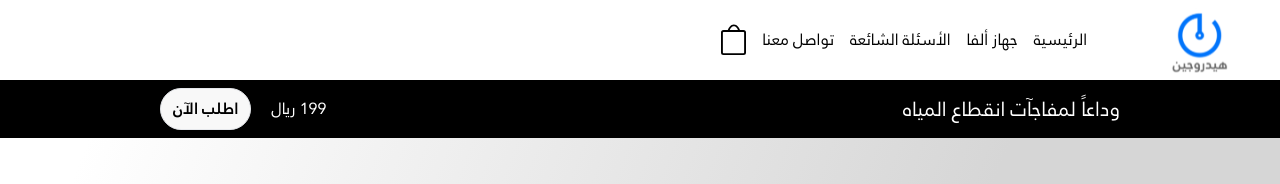
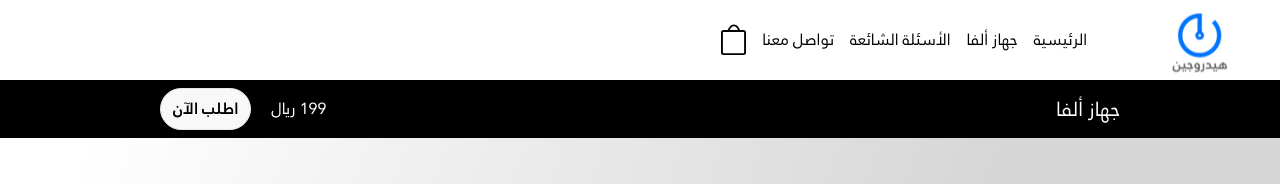
Before and after one commit to MuhannadHQ/hydrogen-website-V1, a Next.js app: page /alpha in a window 1280 px wide. Shown: the top 184 px of the page. Built offline with nearby package versions, Linux system fonts and the light colour scheme.

Commit message:
perf: change title to device model in device header

```diff
--- a/src/components/device/DeviceHeader.jsx
+++ b/src/components/device/DeviceHeader.jsx
@@ -1,10 +1,11 @@
 import { BuyBtn } from "components/global/BuyBtn";
 
 export const DeviceHeader = ({ device }) => {
-  const { price, title } = device || {};
+  const { price, deviceModel } = device || {};
   return (
     <div className="flex general-padding justify-between py-2 bg-black text-white items-center">
-      <h3>{title}</h3>
+      <h3>{deviceModel}</h3>
+      <br />
       <div className="flex gap-5 items-center">
         <div>
           {/* <span className="text-xs"> ابتداء من</span> */}
```
